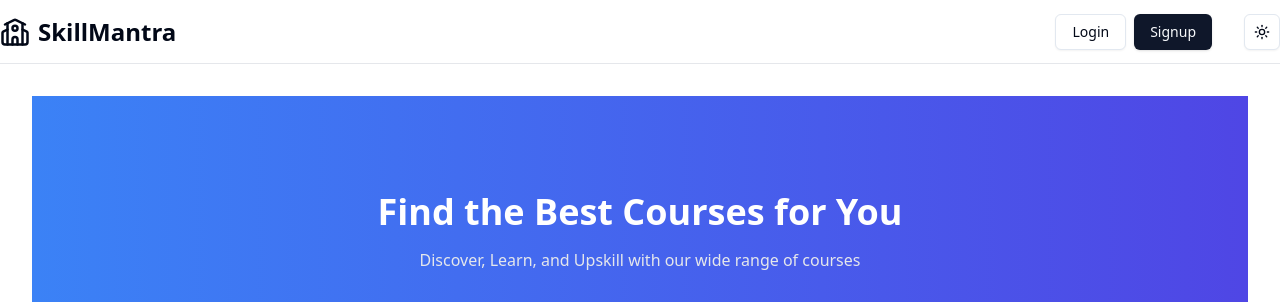
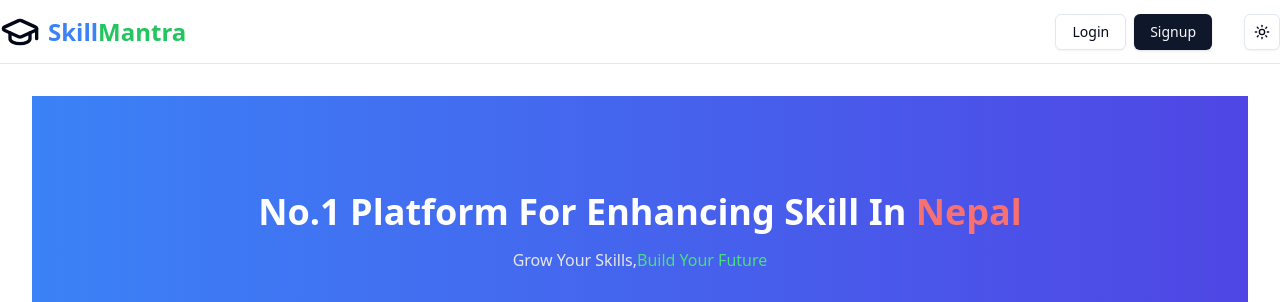
Before and after one commit to Sachin582002/SkillMantra, a React (Vite) app in the folder client/: page / in a window 1280 px wide. Shown: the top 302 px of the page. Built offline with nearby package versions, Linux system fonts and the light colour scheme; no server answers.

Commit message:
Feature:Make Some Changes In Navbar and HeroSection

```diff
--- a/client/src/components/Navbar.jsx
+++ b/client/src/components/Navbar.jsx
@@ -1,4 +1,4 @@
-import { Menu, School } from "lucide-react";
+import { GraduationCap, Menu } from "lucide-react";
 import React, { useEffect } from "react";
 import {
   DropdownMenu,
@@ -47,10 +47,10 @@ const Navbar = () => {
       {/* Desktop */}
       <div className="max-w-7xl mx-auto hidden md:flex justify-between items-center gap-10 h-full">
         <div className="flex items-center gap-2">
-          <School size={"30"} />
+        <GraduationCap size={"40"} />
           <Link to="/">
-            <h1 className="hidden md:block font-extrabold text-2xl">
-            SkillMantra
+            <h1 className="hidden md:block font-extrabold text-2xl text-blue-500">
+            Skill<span className="text-green-500">Mantra</span>
             </h1>
           </Link>
         </div>
@@ -103,7 +103,7 @@ const Navbar = () => {
       </div>
       {/* Mobile device  */}
       <div className="flex md:hidden items-center justify-between px-4 h-full">
-        <h1 className="font-extrabold text-2xl">SkillMantra</h1>
+        <h1 className="font-extrabold text-2xl text-blue-500">Skill<span className="text-green-500">Mantra</span></h1>
         <MobileNavbar user={user}/>
       </div>
     </div>
@@ -128,7 +128,7 @@ const MobileNavbar = ({user}) => {
       </SheetTrigger>
       <SheetContent className="flex flex-col">
         <SheetHeader className="flex flex-row items-center justify-between mt-2">
-          <SheetTitle> <Link to="/">SkillMantra</Link></SheetTitle>
+          <SheetTitle> <Link to="/">Skill<span className="text-green-500">Mantra</span></Link></SheetTitle>
           <DarkMode />
         </SheetHeader>
         <Separator className="mr-2" />
--- a/client/src/pages/student/HeroSection.jsx
+++ b/client/src/pages/student/HeroSection.jsx
@@ -18,10 +18,10 @@ const navigate = useNavigate();
     <div className="relative bg-gradient-to-r from-blue-500 to bg-indigo-600 dark:from-gray-800 dark:to-gray-900 py-24 px-4 text-center">
       <div className="max-w-3xl mx-auto">
         <h1 className="text-white text-4xl font-bold mb-4">
-          Find the Best Courses for You
+          No.1 Platform For Enhancing Skill In <span className="text-red-400">Nepal</span>
         </h1>
         <p className="text-gray-200 dark:text-gray-400 mb-8">
-          Discover, Learn, and Upskill with our wide range of courses
+          Grow Your Skills,<span className="text-green-400">Build Your Future</span>
         </p>
 
         <form onSubmit={searchHandler} className="flex items-center bg-white dark:bg-gray-800 rounded-full shadow-lg overflow-hidden max-w-xl mx-auto mb-6">
```
